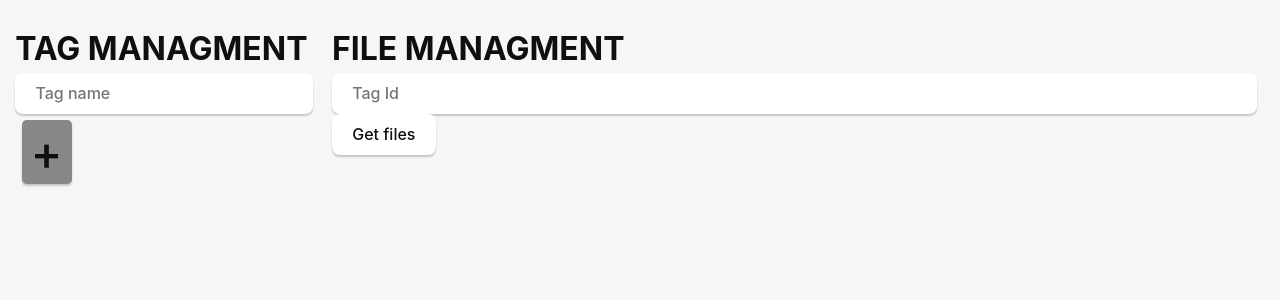
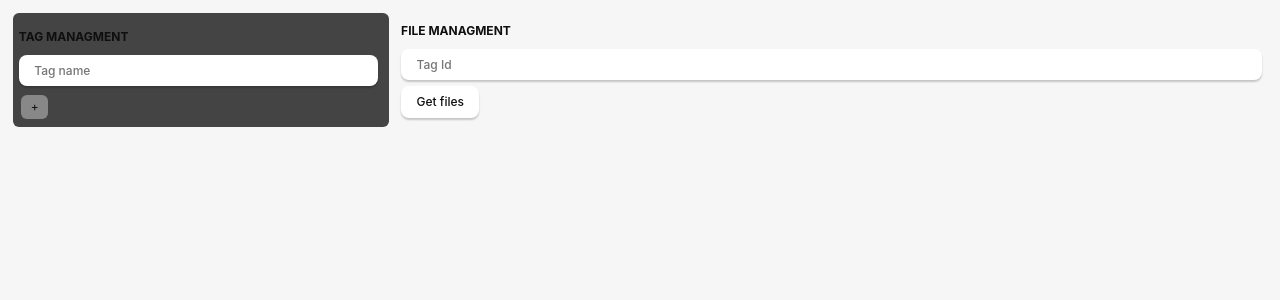
Before and after one commit to vE5li/tagnet, a SvelteKit app in the folder tagnet/: page / in a window 1280 px wide. Shown: the top 300 px of the page. Built offline with nearby package versions, Linux system fonts and the light colour scheme.

Commit message:
Drastically improve styling

```diff
--- a/tagnet/src/routes/+page.svelte
+++ b/tagnet/src/routes/+page.svelte
@@ -29,7 +29,7 @@
   setTimeout(loadInitial, 10);
 
   async function focusTag(tag) {
-    // TODO: Make this an enum.
+    // TODO: Make this an union of literals.
     if (editAdding == "tags") {
       await invoke("tag_tag", { tagId: tag.id, subtagId: focusedTag.id });
       editTagTags = await invoke("tags_for_subtag", { subtagId: focusedTag.id });
@@ -107,26 +107,25 @@
 </script>
 
 <main class="main-window">
-
-  <div style="column: 1; row: 1;">
-    <div class="tag-window">
-      <h1>TAG MANAGMENT</h1>
+  <div style="width: 30%;">
+    <div class="sub-window">
+      <h4>TAG MANAGMENT</h4>
       <form onsubmit={addTag}>
         <!-- FIX THIS width -->
         <input id="new-tag-name" placeholder="Tag name" style="width: calc(100% - 3em);" bind:value={name} />
       </form>
 
-      <div class="tag-field">
+      <div>
         {#each tags as tag}
-          <button class="tag" style="background: {tag.color}" onclick={() => focusTag(tag)}>{tag.name}</button>
+          <div class="tag" style="background: {tag.color}" onclick={() => focusTag(tag)}>{tag.name}</div>
         {/each}
-        <button class="tag" style="background-color: #888888" onclick={addTag}>+</button>
+        <div class="tag" style="background-color: #888888" onclick={addTag}>+</div>
       </div>
     </div>
 
     {#if focusedTag}
-      <div class="edit-tag-window">
-        <h1>EDIT TAG</h1>
+      <div class="sub-window">
+        <h4>EDIT TAG</h4>
         <form onsubmit={updateTag}>
           <!-- FIX THIS width -->
           <input id="new-tag-name" placeholder="Tag name" style="width: calc(100% - 3em);" bind:value={editTagName} />
@@ -134,46 +133,58 @@
           <input id="new-tag-color" placeholder="Tag color" style="width: calc(100% - 3em);" bind:value={editTagColor} />
           <button type="submit">Update tag</button>
         </form>
-        <h1>TAGS</h1>
+        <h5>TAGS</h5>
         {#each editTagTags as tag}
-          <button class="edit-tag" style="background: {tag.color}" onclick={() => focusTag(tag)}>{tag.name}</button>
-          <button class="remove-tag" style="background: #888888" onclick={() => untagTag(tag)}>-</button>
+          <div class="edit-tag" style="background: {tag.color}">
+            <div class="edit-tag-text" onclick={() => focusTag(tag)}>
+              {tag.name}
+            </div>
+            <div class="remove-tag" onclick={() => untagTag(tag)}>-</div>
+          </div>
         {/each}
-        <button class="tag" style="background-color: #888888" onclick={editAdding = "tags"}>+</button>
-        <h1>SUBTAGS</h1>
+        <div class="tag" style="background-color: #888888" onclick={editAdding = "tags"}>+</div>
+        <h5>SUBTAGS</h5>
         {#each editTagSubags as tag}
-          <button class="edit-tag" style="background: {tag.color}" onclick={() => focusTag(tag)}>{tag.name}</button>
-          <button class="remove-tag" style="background: #888888" onclick={() => untagSubtag(tag)}>-</button>
+          <div class="edit-tag" style="background: {tag.color}">
+            <div class="edit-tag-text" onclick={() => focusTag(tag)}>
+              {tag.name}
+            </div>
+            <div class="remove-tag" onclick={() => untagSubtag(tag)}>-</div>
+          </div>
         {/each}
-        <button class="tag" style="background-color: #888888" onclick={editAdding = "subtags"}>+</button>
+        <div class="tag" style="background-color: #888888" onclick={editAdding = "subtags"}>+</div>
 
-        <h1>DANGER ZONE</h1>
+        <h5>DANGER ZONE</h5>
         <button onclick={() => removeTag(focusedTag)} style="background-color: red">Remove Tag</button>
       </div>
     {/if}
 
     {#if focusedFile}
-      <div class="edit-file-window">
-        <h1>EDIT FILE</h1>
-        <h1>Focusing file: {focusedFile.path}</h1>
-        <h1>TAGS</h1>
+      <div class="sub-window">
+        <h4>EDIT FILE</h4>
+        <h5>Focusing file: {focusedFile.path}</h5>
+        <h5>TAGS</h5>
         {#each editFileTags as tag}
-          <button class="edit-tag" style="background: {tag.color}" onclick={() => focusTag(tag)}>{tag.name}</button>
-          <button class="remove-tag" style="background: #888888" onclick={() => untagFile(tag)}>-</button>
+          <div class="edit-tag" style="background: {tag.color}">
+            <div class="edit-tag-text" onclick={() => focusTag(tag)}>
+              {tag.name}
+            </div>
+            <div class="remove-tag" onclick={() => untagFile(tag)}>-</div>
+          </div>
         {/each}
-        <button class="tag" style="background-color: #888888" onclick={() => editAdding = "file_tags"}>+</button>
+        <div class="tag" style="background-color: #888888" onclick={() => editAdding = "file_tags"}>+</div>
       </div>
     {/if}
 
     {#if editAdding}
-      <h1>Adding {editAdding}</h1>
+      <h4>Adding {editAdding}</h4>
       <button onclick={editAdding = null}>Cancel</button>
     {/if}
   </div>
 
-  <div style="column: 2; row: 1;">
-    <div class="file-window">
-      <h1>FILE MANAGMENT</h1>
+  <div style="flex-grow: 1; margin-left: 1rem;">
+    <div>
+      <h4>FILE MANAGMENT</h4>
       <form onsubmit={testme}>
         <!-- FIX THIS width -->
         <input id="test-input" placeholder="Tag Id" style="width: calc(100% - 3em);" bind:value={searchBar} />
@@ -191,7 +202,7 @@
 
 :root {
   font-family: Inter, Avenir, Helvetica, Arial, sans-serif;
-  font-size: 16px;
+  font-size: 12px;
   line-height: 24px;
   font-weight: 400;
 
@@ -206,56 +217,68 @@
 }
 
 .main-window {
-  display: grid;
-  grid-template-columns: 1fr 3fr;
-  grid-gap: 0.4vh;
-  padding: 0.4vh;
+  display: flex;
+  flex-direction: row;
+  padding: 0.4rem;
 }
 
-.edit-tag-window {
-  padding: 0.5vh;
-}
-
-.edit-file-window {
-  padding: 0.5vh;
-}
-
-.tag-window {
-  padding: 0.5vh;
-}
-
-.tag-field {
-  padding: 0.5vh;
+.sub-window {
+  background-color: #444444;
+  border-radius: 0.5rem;
+  padding: 0.5rem;
+  margin-bottom: 1rem;
 }
 
 .tag {
-  font-size: 3rem;
-  border-radius: 0.6vh;
-  padding: 0.2vh 1vh 0.2vh 1vh;
-  margin: 0.3vh 0.3vh 0.3vh 0.3vh;
+  display: inline-block;
+  cursor: zoom-in;
+  font-size: 1rem;
+  border-radius: 0.5rem;
+  padding: 0 0.8rem;
+  margin: 0.2rem;
 }
 
 .edit-tag {
-  font-size: 3rem;
-  border-radius: 0.6vh 0 0 0.6vh;
-  padding: 0.2vh 1vh 0.2vh 1vh;
-  margin: 0.3vh 0 0.3vh 0.3vh;
+  display: inline-block;
+  margin: 0.2rem;
+  border-radius: 0.5rem;
+}
+
+.edit-tag-text {
+  display: inline-block;
+  cursor: zoom-in;
+  font-size: 1rem;
+  height: 100%;
+  padding: 0 0.8rem;
 }
 
 .remove-tag {
-  font-size: 3rem;
-  border-radius: 0 0.6vh 0.6vh 0;
-  padding: 0.2vh 0.8vh 0.2vh 0.5vh;
-  margin: 0.3vh 0.3vh 0.3vh 0;
-}
-
-.file-window {
-  padding: 0.5vh;
+  display: inline-block;
+  cursor: pointer;
+  background-color: rgba(0, 0, 0, 0.2);
+  border-radius: 0.5rem;
+  font-size: 1rem;
+  padding: 0 0.8rem;
 }
 
 .file-entry {
-  padding: 0.5vh;
-  font-size: 4rem;
+  font-size: 1rem;
+  cursor: pointer;
+}
+
+h4 {
+  margin-top: 0.5rem;
+  margin-bottom: 0.5rem;
+}
+
+h5 {
+  margin-top: 0.2rem;
+  margin-bottom: 0;
+  color: #bbbbbb;
+}
+
+input {
+  margin-bottom: 0.5rem;
 }
 
 input,
@@ -270,10 +293,6 @@ button {
   background-color: #ffffff;
   transition: border-color 0.25s;
   box-shadow: 0 2px 2px rgba(0, 0, 0, 0.2);
-}
-
-h1 {
-  margin-bottom: 1.5vh;
 }
 
 button {
```
Also changed, not shown: 1 other file (tests, documents, lock files or other folders).
